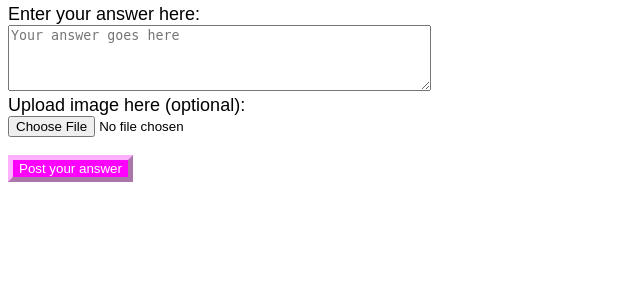
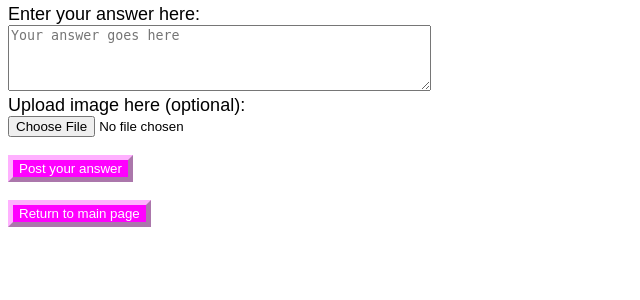
Before and after one commit to keresztenymarcell/webdoctor, a Flask app: page /question/1/new_answer in a window 1280 px wide. Shown: the part 170-470 px from the top of the page, without its empty margins (0-640 px from the left). Run offline with Flask 2, Linux system fonts and the light colour scheme.

Commit message:
added "back to the main page" button to new_answer page

```diff
--- a/templates/add_new_answer.html
+++ b/templates/add_new_answer.html
@@ -14,4 +14,7 @@
 
         <button type="submit">Post your answer</button>
     </form>
+    <br>
+    <a href="/list" onclick="return confirm('Are you sure?')">
+    <button>Return to main page</button></a>
 {% endblock %}
```
